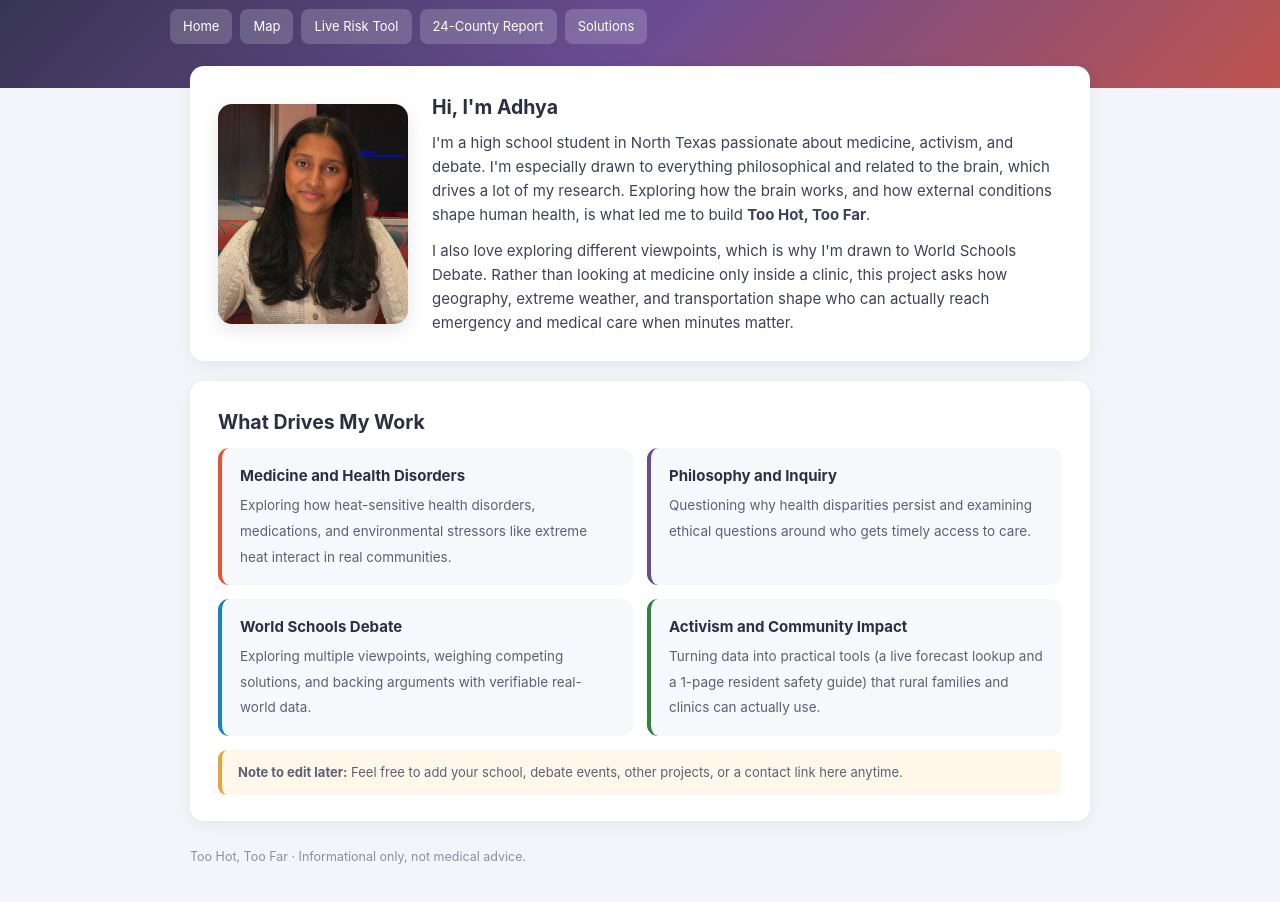
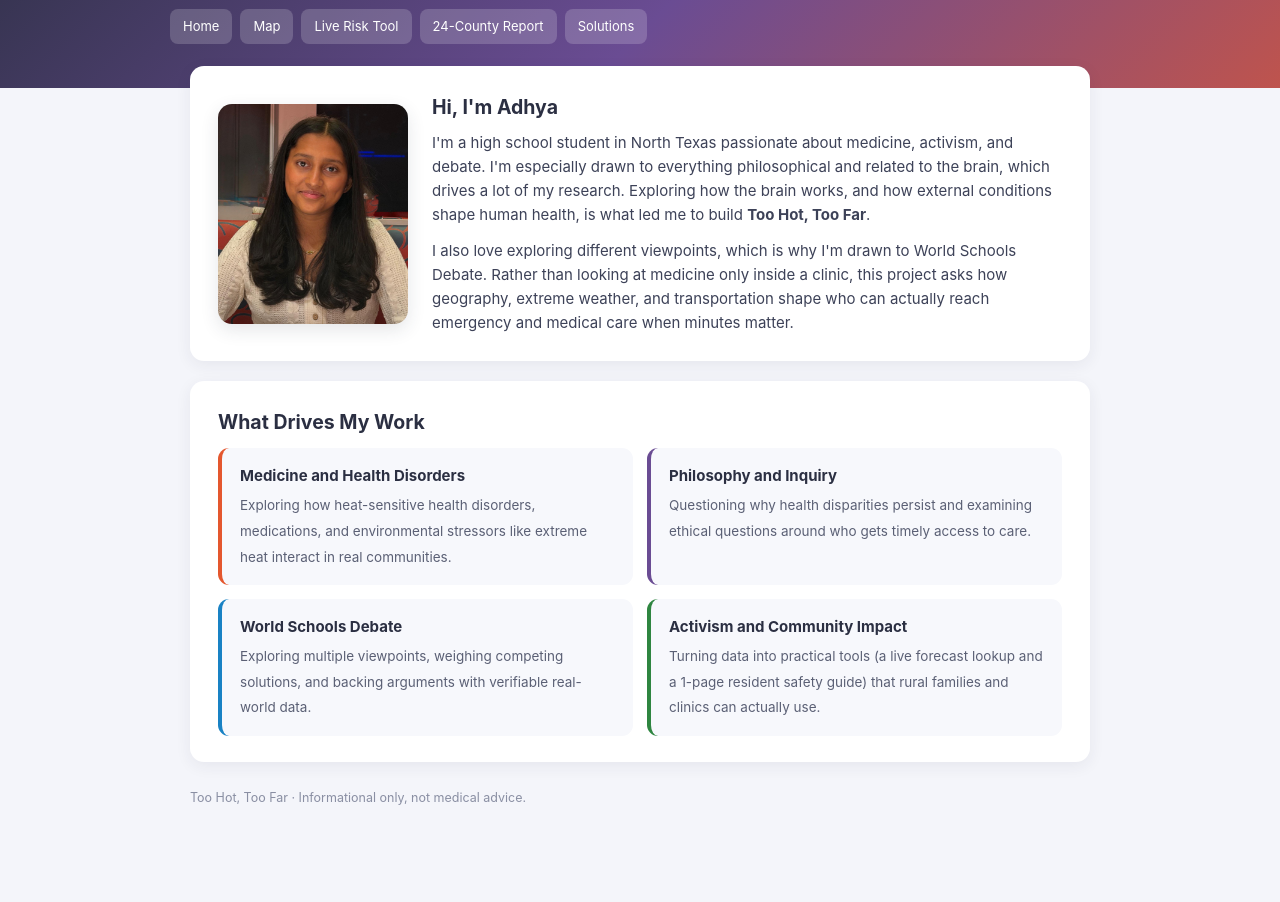
Before and after one commit to adhyarr/heat-and-brain, a plain HTML site: page about.html in a window 1280 px wide. Shown: the part 174-1076 px from the top of the page. After the commit the page ends 1022 px from the top, so only its background shows below. Drawn offline with Linux system fonts and the light colour scheme.

Commit message:
Remove placeholder edit note from about.html

```diff
--- a/about.html
+++ b/about.html
@@ -81,9 +81,6 @@ footer{color:#8a8fa3;font-size:12.5px;padding:6px 0 40px}
         <span>Turning data into practical tools (a live forecast lookup and a 1-page resident safety guide) that rural families and clinics can actually use.</span>
       </div>
     </div>
-    <div class="edit-note">
-      <b>Note to edit later:</b> Feel free to add your school, debate events, other projects, or a contact link here anytime.
-    </div>
   </div>
 
   <footer>Too Hot, Too Far · Informational only, not medical advice.</footer>
```
